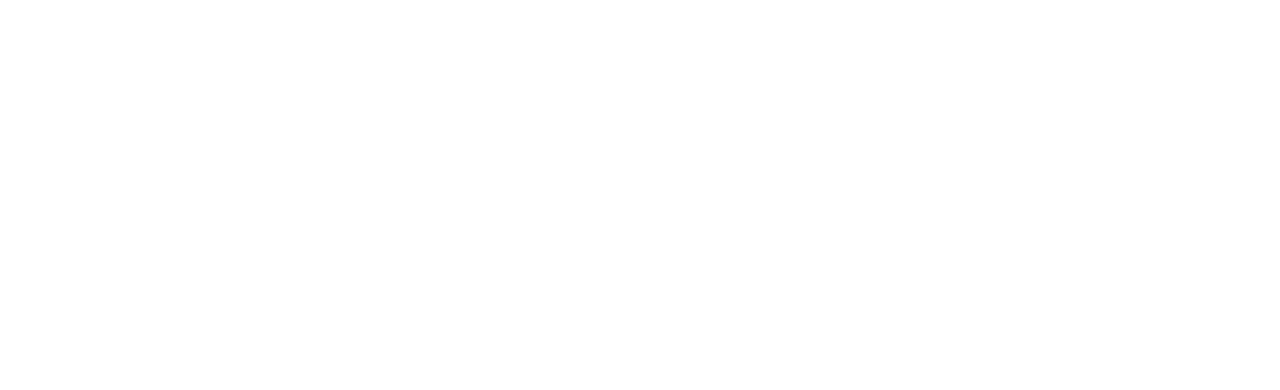
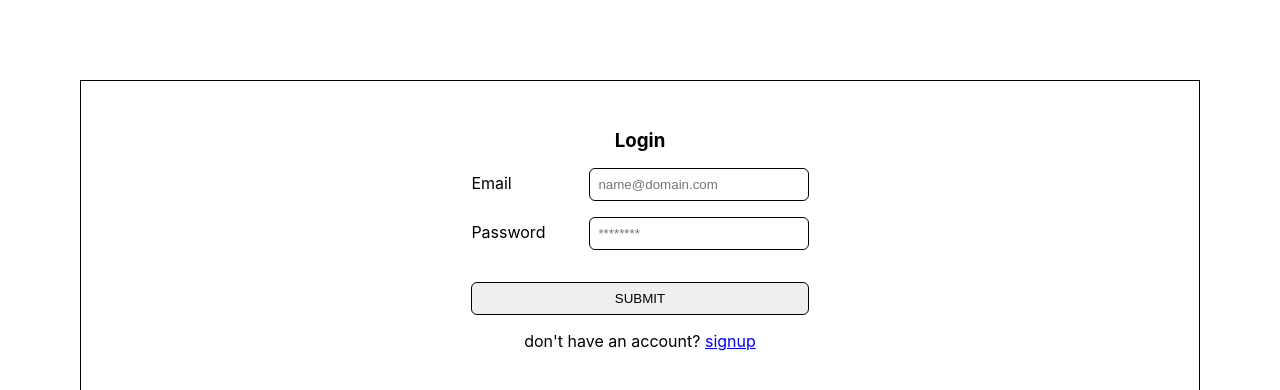
Before and after one commit to MrN-Nabhani/Hanat-Countdown, a React (Create React App) app: page /dashbord in a window 1280 px wide. Shown: the top 390 px of the page. Built offline with nearby package versions, Linux system fonts and the light colour scheme.

Commit message:
finished auth

```diff
--- a/src/App.js
+++ b/src/App.js
@@ -6,10 +6,11 @@ import Login from "./pages/login/Login";
 class App extends Component {
   render() {
     return (
-       <Router>
+      <Router>
         <Switch>
           <Route exact path="/" component={Signup} />
           <Route path="/login" component={Login} />
+          <Route path="/dashbord" component={Login} />
         </Switch>
       </Router>
     );
--- a/src/components/common/inputField/StyledInputField.js
+++ b/src/components/common/inputField/StyledInputField.js
@@ -5,6 +5,7 @@ export const StyledInputField = styled.div`
   margin: 1rem auto;
   width: 33%;
   justify-content: space-between;
+  align-items: baseline;
 `;
 
 export const Input = styled.input`
--- a/src/pages/login/Login.js
+++ b/src/pages/login/Login.js
@@ -3,29 +3,33 @@ import InputField from "../../components/common/inputField/InputField";
 import StyledHeader from "../../components/common/Typography/StyledHeader";
 import SubmitButton from "../../components/common/submitButton/SubmitButton";
 import { LoginForm } from "./StyledLogin";
+import { NavLink } from "react-router-dom";
+import { post } from "../../services/apiCrud";
+
+const initialState = {
+  email: "",
+  password: "",
+};
 
 export class Login extends Component {
-  state = {
-    email: "",
-    password: "",
-    isSubmitting: false,
-  };
+  state = initialState;
 
   handleChange = (event) => {
     this.setState({
       [event.target.name]: event.target.value,
     });
-    //service -> axios -> navigate to dashboard
   };
 
   handleSubmit = (event) => {
     event.preventDefault();
-    console.log(this.state);
-    this.setState({
-      email: "",
-      password: "",
-      isSubmitting: false,
-    });
+
+    post("http://hanat-app.herokuapp.com/api/users/login", this.state)
+      .then((res) => {
+        localStorage.setItem("TOKEN", res.data.token);
+        this.props.history.push("/dashboard");
+      })
+      .catch((err) => console.log(err));
+    this.setState(initialState);
   };
 
   render() {
@@ -50,8 +54,11 @@ export class Login extends Component {
           required
           handleChange={this.handleChange}
         />
+
         <SubmitButton title="SUBMIT" />
-        <p>already registered? </p>
+        <p>
+          don't have an account? <NavLink to="/">signup</NavLink>
+        </p>
       </LoginForm>
     );
   }
--- a/src/pages/signup/Signup.js
+++ b/src/pages/signup/Signup.js
@@ -1,4 +1,5 @@
 import React, { Component } from "react";
+import { NavLink } from "react-router-dom";
 import StyledHeader from "../../components/common/Typography/StyledHeader";
 import { RegistrationForm } from "./StyledSignup";
 import InputField from "../../components/common/inputField/InputField";
@@ -26,12 +27,12 @@ class Signup extends Component {
 
     post("http://hanat-app.herokuapp.com/api/users/register", this.state)
       .then((res) => {
+        console.log(res.data.token);
         localStorage.setItem("TOKEN", res.data.token);
+        this.setState(initialState);
         this.props.history.push("/dashboard");
       })
       .catch((err) => console.log(err));
-
-    this.setState(initialState);
   };
 
   render() {
@@ -67,8 +68,10 @@ class Signup extends Component {
           required
           handleChange={this.handleChange}
         />
-        <SubmitButton title="SUBMIT" />
-        <p>already registered? </p>
+        <SubmitButton title="JOIN" />
+        <p>
+          already registered? <NavLink to="/login">login</NavLink>
+        </p>
       </RegistrationForm>
     );
   }
```
